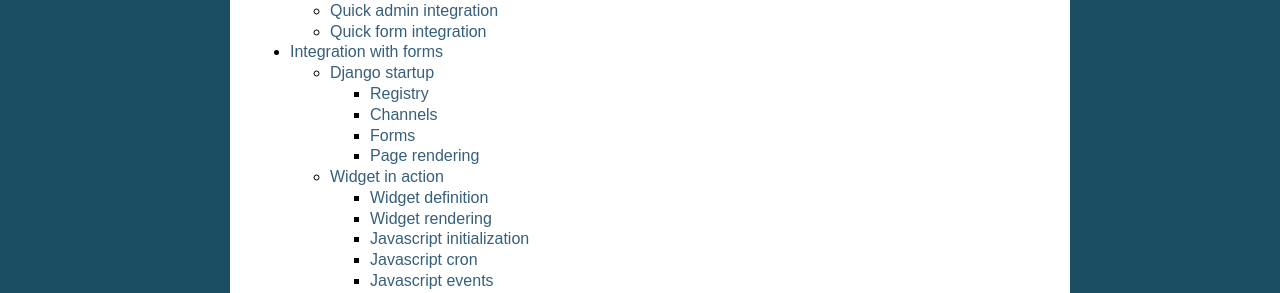
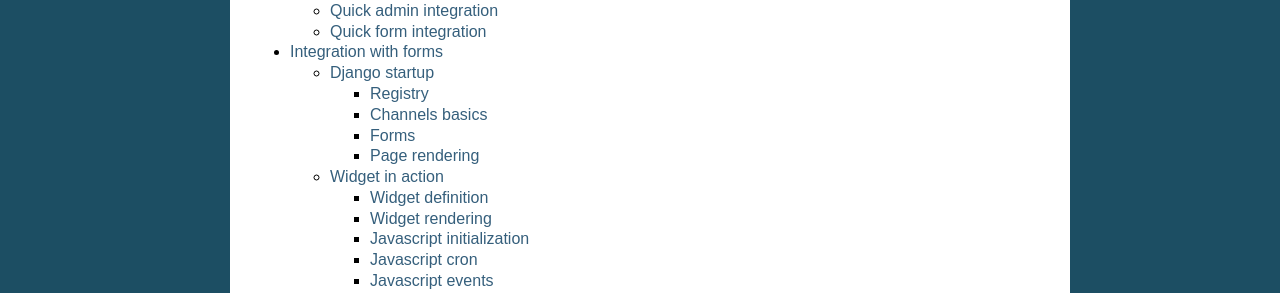
Before and after one commit to yourlabs/django-autocomplete-light, a Sphinx documentation site: the page built from docs/source/index.rst, in a window 1280 px wide. Shown: the part 1152-1445 px from the top of the page. Built offline with Sphinx 7.4.7, drawn with Linux system fonts in a browser that asks for light colours.

Commit message:
A couple of minor improvements to the docs

```diff
--- a/docs/source/forms.rst
+++ b/docs/source/forms.rst
@@ -20,8 +20,8 @@
 
 .. _channel-reference:
 
-Channels
---------
+Channels basics
+---------------
 
 .. automodule:: autocomplete_light.channel.base
    :members:
```
Also changed, not shown: other parts of docs/source/forms.rst (+1 -1 lines).
